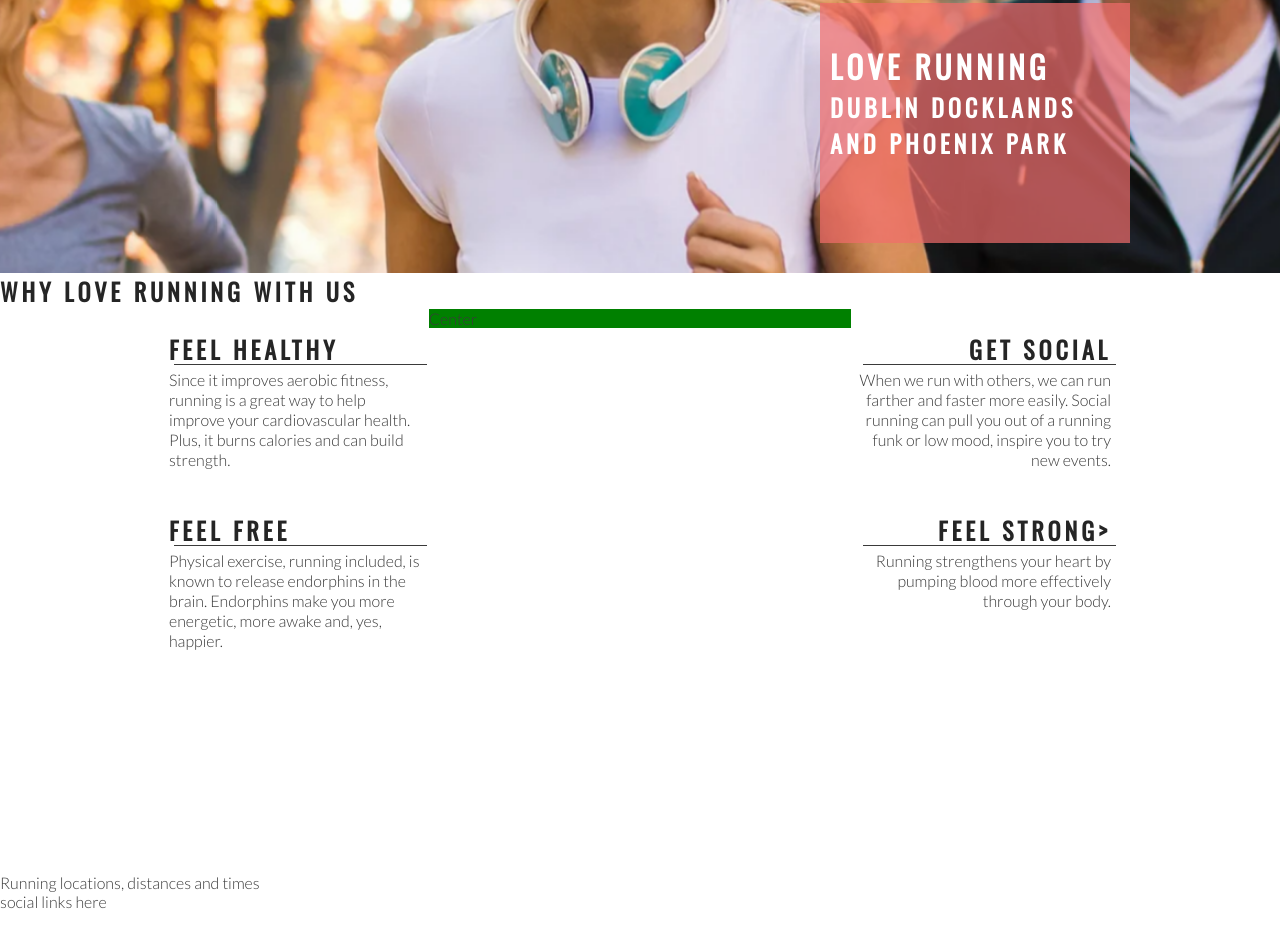
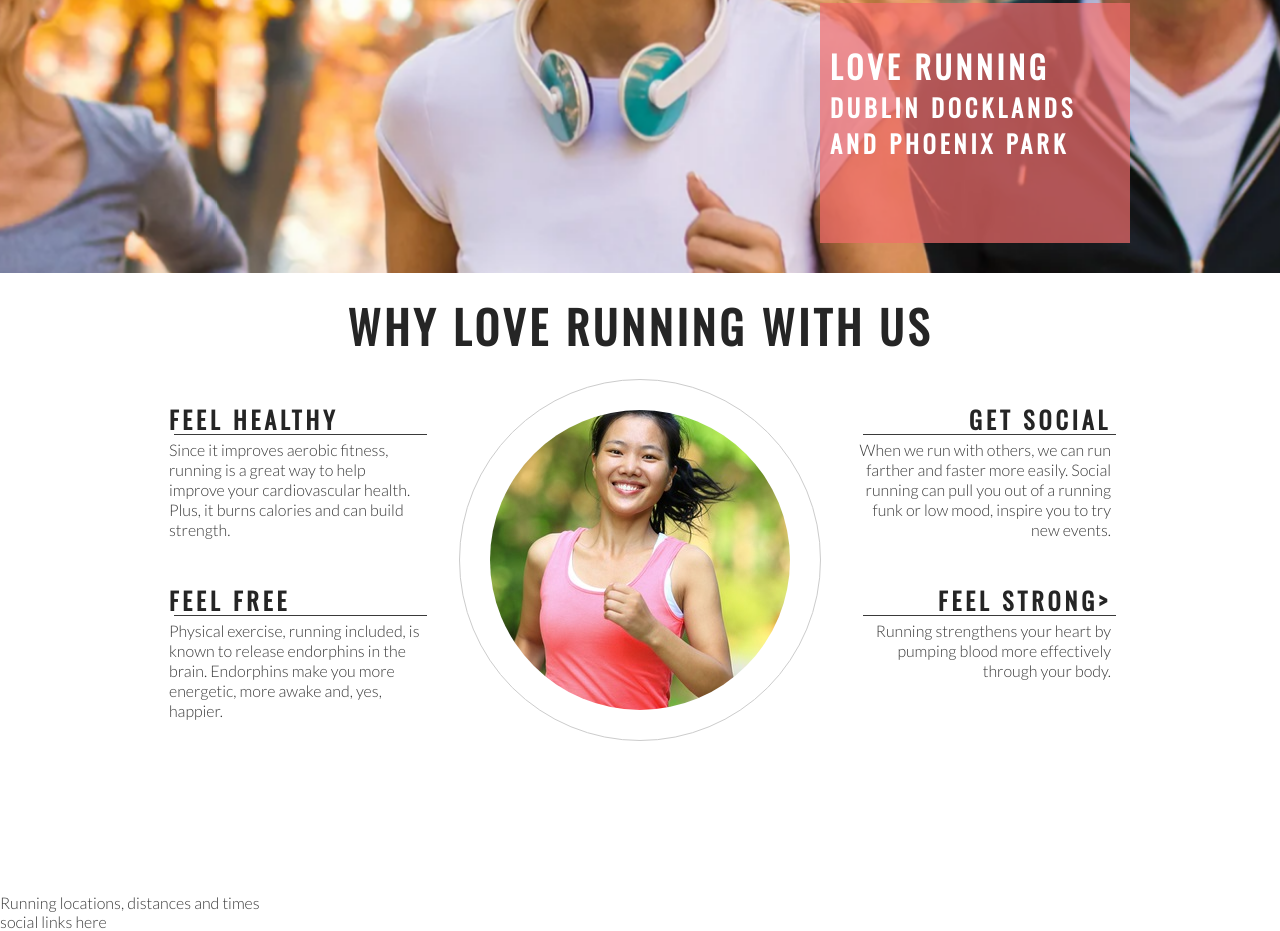
Before and after one commit to anthonyjn08/love-running, a plain HTML site: page index.html in a window 1280 px wide. Shown: the part 402-1333 px from the top of the page. Drawn offline with nearby package versions, Linux system fonts and the light colour scheme.

Commit message:
Add club ethos central image and stlye into a circle

```diff
--- a/assets/css/style.css
+++ b/assets/css/style.css
@@ -134,7 +134,6 @@ h1, h2 {
 #center-about {
     width: 33%;
     margin: 0 auto;
-    background-color: green;
 }
 
 hr {
@@ -166,3 +165,26 @@ hr {
 .right-about-heading p {
     text-align: right;
 }
+
+#welcome {
+    text-align: center;
+    margin: 20px 0;
+    font-size: 280%;
+}
+
+#circle-container {
+    width: 300px;
+    height: 300px;
+    padding: 30px;
+    border-style: solid;
+    border-color: #ccc;
+    border-width: 1px;
+    border-radius: 50%;
+    margin: 0 auto;
+}
+
+#circle-cover-bg {
+    background: url('../images/ethos-center-image.jpg') no-repeat center center;
+    height: 100%;
+    border-radius: 50%;
+}
--- a/index.html
+++ b/index.html
@@ -39,7 +39,7 @@
         </div>
     </section>
     <section id="club-ethos">
-        <h1>Why Love Running with us</h1>
+        <h2 id="welcome">Why Love Running with us</h2>
         <div id="left-about">
             <div class="left-about-heading">
                 <h2>Feel Healthy</h2>
@@ -72,7 +72,11 @@
                 </p>
             </div>
         </div>
-        <div id="center-about">Center</div>
+        <div id="center-about">
+            <div id="circle-container">
+                <div id="circle-cover-bg"></div>
+            </div>
+        </div>
     </section>
     <section>
         Running locations, distances and times
```
Also changed, not shown: assets/images/ethos-center-image.jpg (added).
